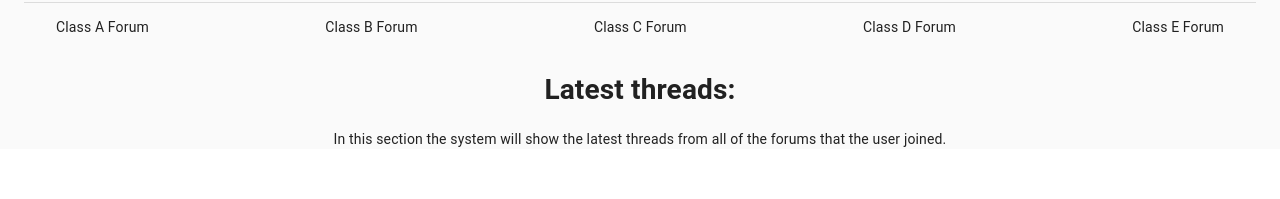
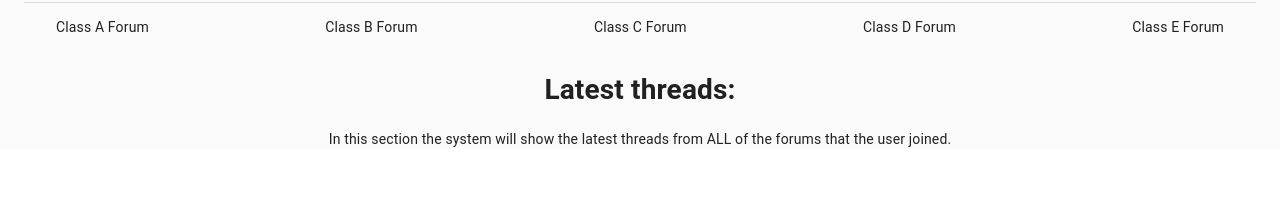
Before and after one commit to achan211/CSCI3100-Proj, a React (Create React App) app in the folder frontend/: page /ForumHome in a window 1280 px wide. Shown: the part 229-428 px from the top of the page. Built offline with nearby package versions, Linux system fonts and the light colour scheme.

Commit message:
Update ForumHome.js

```diff
--- a/frontend/src/ForumHome.js
+++ b/frontend/src/ForumHome.js
@@ -31,7 +31,7 @@ export default function ForumHome() {
         <Header title="CUHK Live Classroom (Forum - Home Page)" sections={sections} />
         <main>
             <h1>Latest threads:</h1>
-          In this section the system will show the latest threads from all of the forums that the user joined.
+          In this section the system will show the latest threads from ALL of the forums that the user joined.
         </main>
       </Container>
       <Footer />
```
